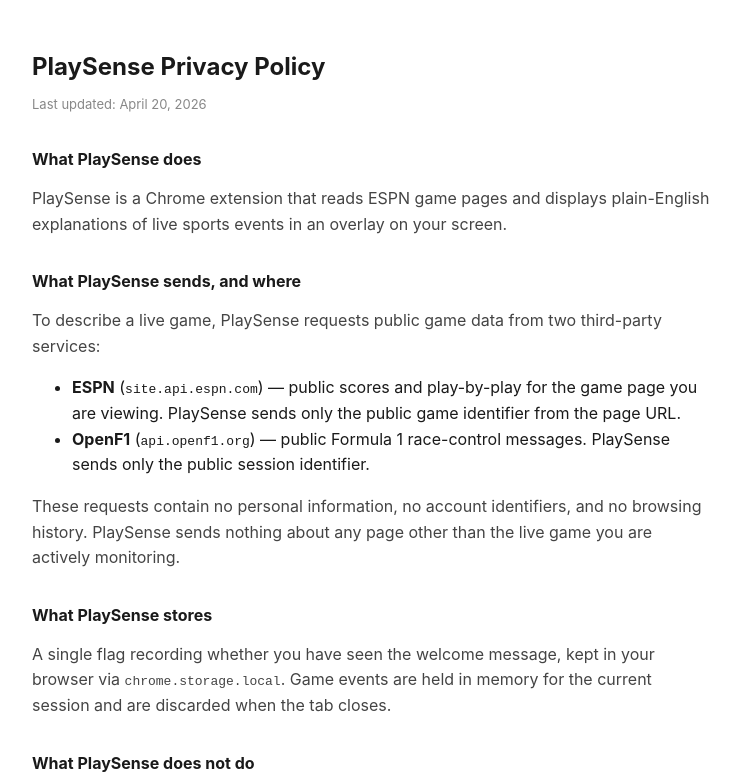
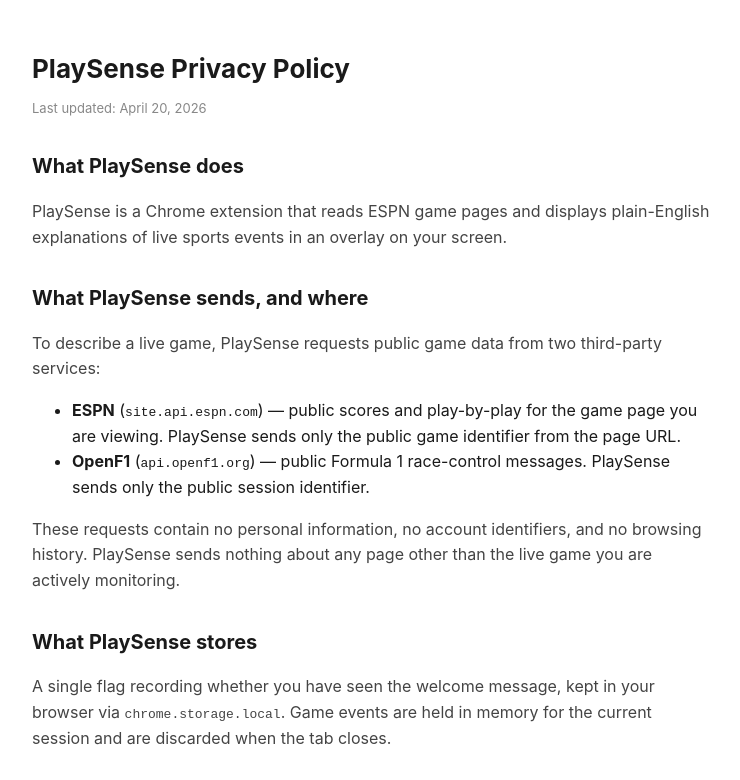
Before and after one commit to atontalapur/PlaySense, a browser extension: page privacy.html in a window 1280 px wide. Shown: the top 780 px of the page, without its empty margins (268-1008 px from the left). Drawn offline with Linux system fonts and the light colour scheme.

Commit message:
style: give privacy page a real type scale
h2 section headings were 16px, identical to body text, so headings carried
no size contrast and the page had no visual hierarchy. Now 16 / 20 / 26,
a 1.25 and 1.3 step.

```diff
--- a/privacy.html
+++ b/privacy.html
@@ -13,8 +13,8 @@
       color: #1a1a1a;
       line-height: 1.6;
     }
-    h1 { font-size: 24px; margin-bottom: 8px; }
-    h2 { font-size: 16px; margin-top: 32px; }
+    h1 { font-size: 26px; margin-bottom: 8px; }
+    h2 { font-size: 20px; margin-top: 32px; }
     p { margin: 8px 0; color: #444; }
     .updated { color: #888; font-size: 13px; }
   </style>
```
